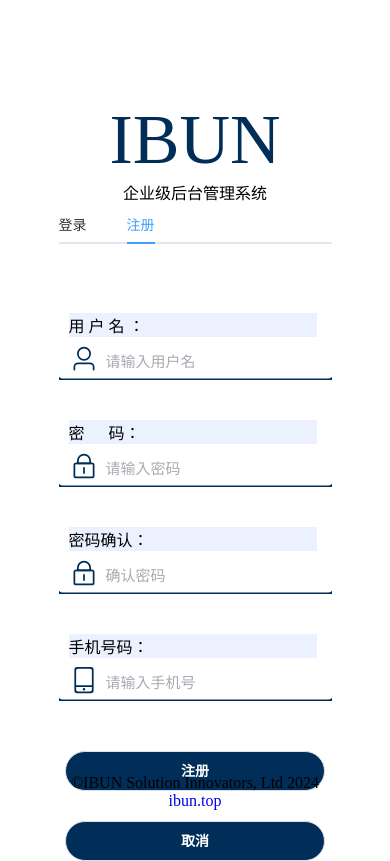
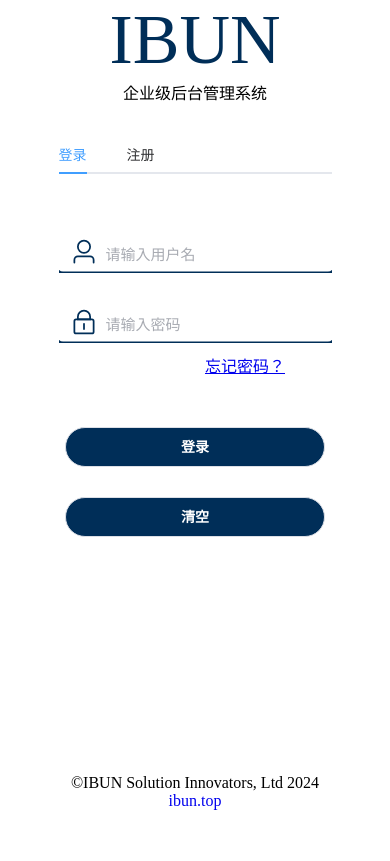
Before and after one commit to 15640847858/vue3-elementui-demo, a Vue app: page /login in a window 390 px wide. Built offline with nearby package versions, Linux system fonts and the light colour scheme.

Commit message:
登录画面改修

```diff
--- a/src/views/LoginView.vue
+++ b/src/views/LoginView.vue
@@ -103,7 +103,7 @@ export default defineComponent({
   name: "LoginView",
   data() {
     return {
-      activeTab: "regist" as string,
+      activeTab: "login" as string,
       userName: "" as string,
       passWord: "" as string,
       phoneNumber: "" as string,
@@ -141,6 +141,7 @@ export default defineComponent({
 
 .el-tabs {
   text-align: center;
+  margin-top: 30px;
   margin-left: 35%;
   width: 30%;
 }
@@ -172,6 +173,10 @@ div.el-row-margin-20 a {
 }
 
 @media (max-width: 768px) {
+  .login-title {
+    margin-top: 0;
+  }
+
   .el-tabs {
     text-align: left;
     margin-left: 15%;
```
